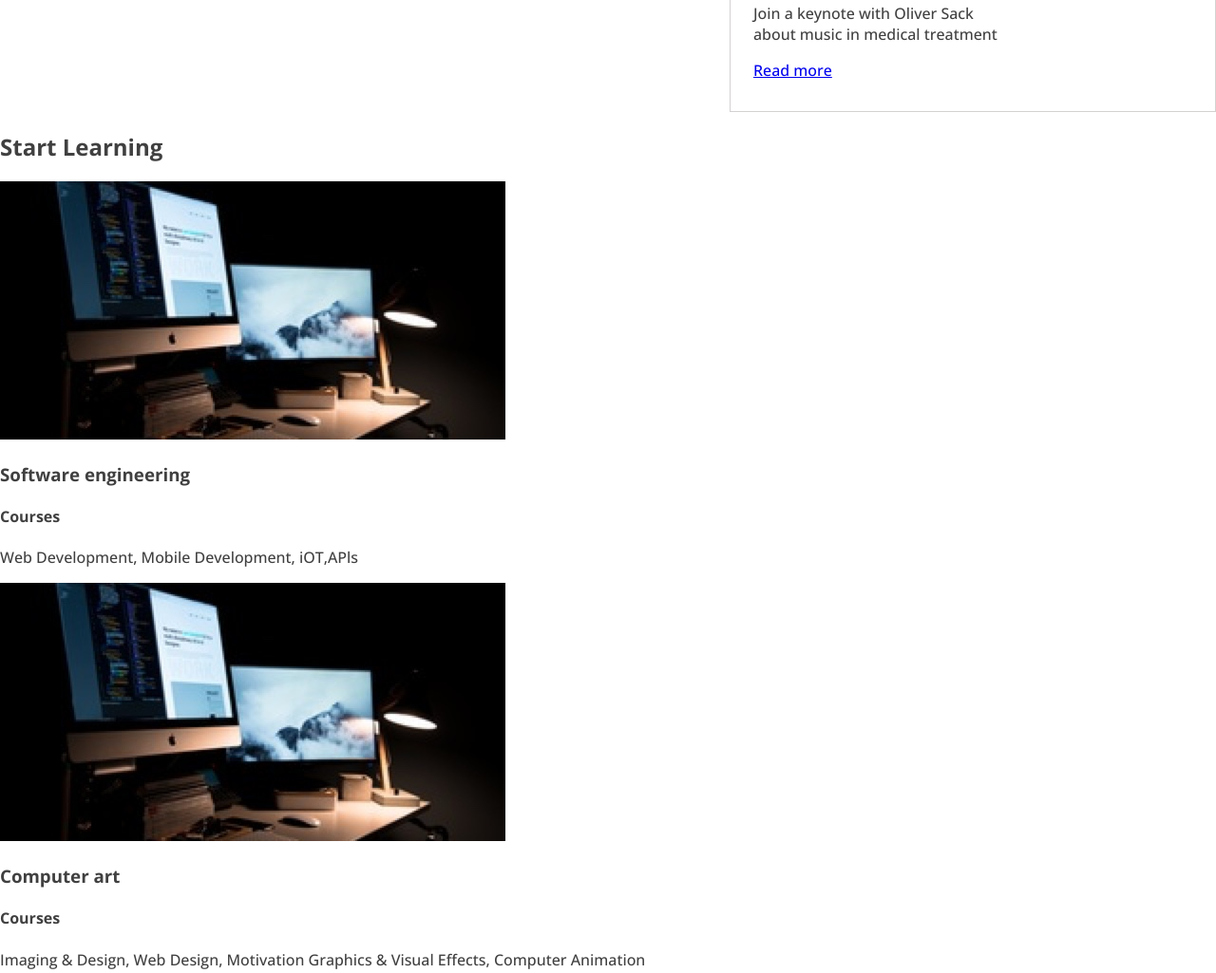
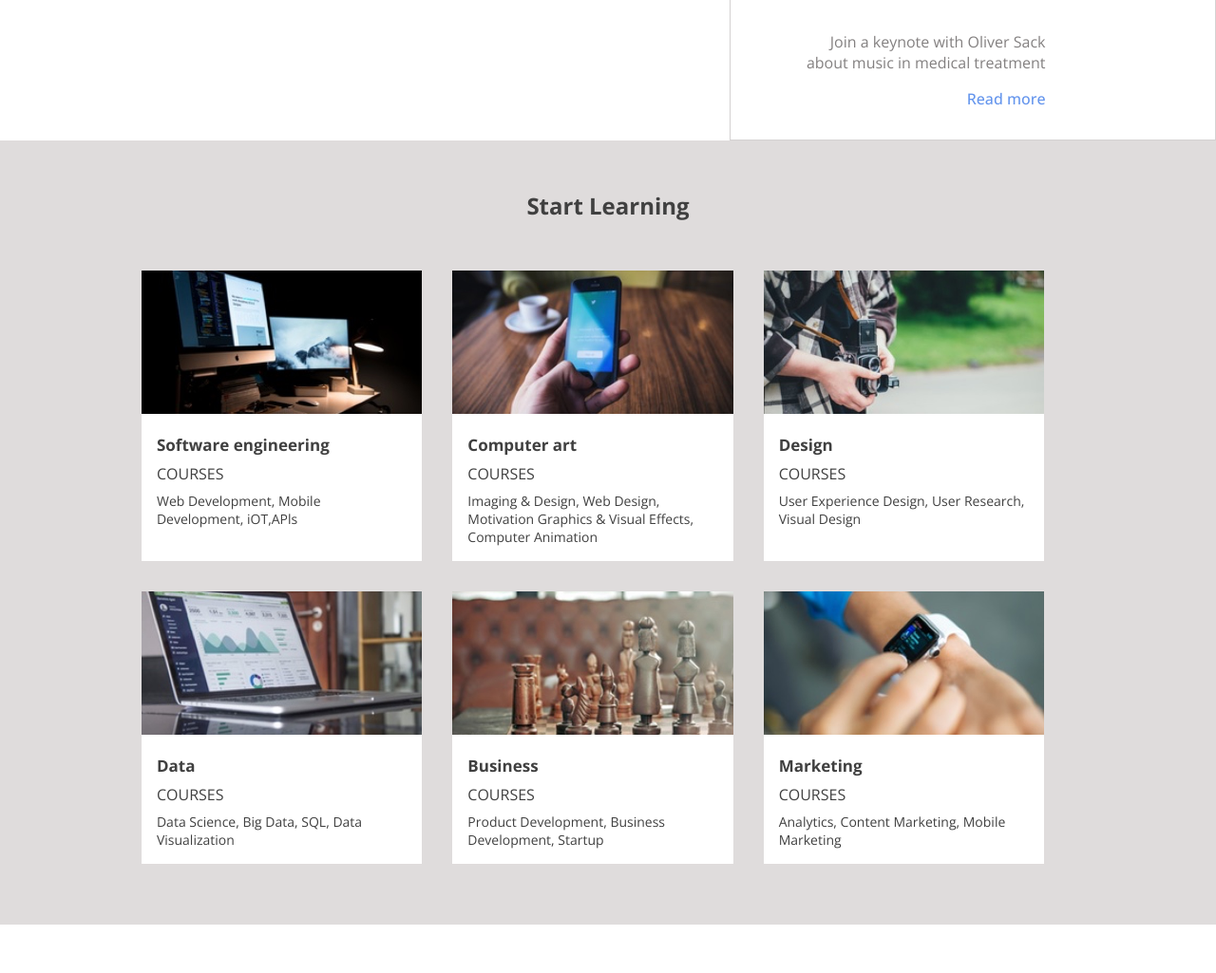
Before and after one commit to victoriad05/colmar-academy, a plain HTML site: page index.html in a window 1280 px wide. Shown: the part 1536-2561 px from the top of the page at 95% size. After the commit the page ends 2510 px from the top, so only its background shows below. Drawn offline with nearby package versions, Linux system fonts and the light colour scheme; a web font is replaced by a local one.

Commit message:
learning page

```diff
--- a/index.html
+++ b/index.html
@@ -85,46 +85,62 @@
                 </div>
             </aside>
         </section>
-        <section class="learning container">
-            <h2>Start Learning</h2>
-            <div>
-                <img src="/resources/images/course-software.jpg" alt="Two computer displays ">
+        <section class="learning-container">
+            <h2 class="learnin-title">Start Learning</h2>
+            <div class="el-containers">
+            <div class="inf-container">
+                <img src="/resources/images/course-software.jpg" alt="Two computer displays">
+                <div class="descr-info">
                 <h3>Software engineering</h3>
                 <h4>Courses</h4>
                 <p>Web Development, Mobile Development, iOT,APls</p>
             </div>
-            <div>
-                <img src="/resources/images/course-software.jpg" alt="Two computer displays ">
-                <h3>Computer art</h3>
-                <h4>Courses</h4>
-                <p>Imaging &amp; Design, Web Design, Motivation Graphics &amp; Visual Effects, Computer Animation</p>
             </div>
-            <div>
-                <img src="/resources/images/course-software.jpg" alt="Two computer displays ">
-                <h3>SDesign</h3>
+            <div class="inf-container">
+                <img src="/resources/images/course-computer-art.jpg" alt="Smart phone in the hand of user">
+                <div class="descr-info">
+                    <h3>Computer art</h3>
+                    <h4>Courses</h4>
+                    <p>Imaging &amp; Design, Web Design,<br> Motivation Graphics &amp; Visual Effects, Computer
+                        Animation</p>
+                </div>
+            </div>
+            <div class="inf-container">
+                <img src="/resources/images/course-design.jpg" alt="Old style camera in the hand of photographer">
+                <div class="descr-info">
+                <h3>Design</h3>
                 <h4>Courses</h4>
                 <p>User Experience Design, User Research, Visual Design</p>
             </div>
-            <div>
-                <img src="/resources/images/course-software.jpg" alt="Two computer displays ">
+            </div>
+            <div class="inf-container">
+                <img src="/resources/images/course-data.jpg" alt="Laptop with diagrams in it">
+                <div class="descr-info">
                 <h3>Data</h3>
                 <h4>Courses</h4>
                 <p>Data Science, Big Data, SQL, Data Visualization</p>
             </div>
-            <div>
-                <img src="/resources/images/course-software.jpg" alt="Two computer displays ">
+            </div>
+            <div class="inf-container">
+                <img src="/resources/images/course-business.jpg" alt="Figures of chesse">
+                <div class="descr-info">
                 <h3>Business</h3>
                 <h4>Courses</h4>
                 <p>Product Development, Business Development, Startup</p>
             </div>
-            <div>
-                <img src="/resources/images/course-software.jpg" alt="Two computer displays ">
+            </div>
+            <div class="inf-container">
+                <img src="/resources/images/course-marketing.jpg" alt="Person use smartwatch">
+                <div class="descr-info">
                 <h3>Marketing</h3>
                 <h4>Courses</h4>
                 <p>Analytics, Content Marketing, Mobile Marketing</p>
             </div>
+            </div>
+            </div>
 
         </section>
+
     </main>
 </body>
 
--- a/resources/style.css
+++ b/resources/style.css
@@ -1,6 +1,7 @@
 * {
     box-sizing: border-box;
 }
+
 @font-face {
     font-family: 'Open Sans';
     font-style: normal;
@@ -10,6 +11,7 @@
     src: url(https://fonts.gstatic.com/s/opensans/v27/memvYaGs126MiZpBA-UvWbX2vVnXBbObj2OVTS-mu0SC55I.woff2) format('woff2');
     unicode-range: U+0000-00FF, U+0131, U+0152-0153, U+02BB-02BC, U+02C6, U+02DA, U+02DC, U+2000-206F, U+2074, U+20AC, U+2122, U+2191, U+2193, U+2212, U+2215, U+FEFF, U+FFFD;
 }
+
 @font-face {
     font-family: 'Open Sans';
     font-style: normal;
@@ -19,6 +21,7 @@
     src: url(https://fonts.gstatic.com/s/opensans/v27/memvYaGs126MiZpBA-UvWbX2vVnXBbObj2OVTS-mu0SC55I.woff2) format('woff2');
     unicode-range: U+0000-00FF, U+0131, U+0152-0153, U+02BB-02BC, U+02C6, U+02DA, U+02DC, U+2000-206F, U+2074, U+20AC, U+2122, U+2191, U+2193, U+2212, U+2215, U+FEFF, U+FFFD;
 }
+
 @font-face {
     font-family: 'Open Sans';
     font-style: normal;
@@ -28,6 +31,7 @@
     src: url(https://fonts.gstatic.com/s/opensans/v27/memvYaGs126MiZpBA-UvWbX2vVnXBbObj2OVTS-mu0SC55I.woff2) format('woff2');
     unicode-range: U+0000-00FF, U+0131, U+0152-0153, U+02BB-02BC, U+02C6, U+02DA, U+02DC, U+2000-206F, U+2074, U+20AC, U+2122, U+2191, U+2193, U+2212, U+2215, U+FEFF, U+FFFD;
 }
+
 @font-face {
     font-family: 'Open Sans';
     font-style: normal;
@@ -37,6 +41,7 @@
     src: url(https://fonts.gstatic.com/s/opensans/v27/memvYaGs126MiZpBA-UvWbX2vVnXBbObj2OVTS-mu0SC55I.woff2) format('woff2');
     unicode-range: U+0000-00FF, U+0131, U+0152-0153, U+02BB-02BC, U+02C6, U+02DA, U+02DC, U+2000-206F, U+2074, U+20AC, U+2122, U+2191, U+2193, U+2212, U+2215, U+FEFF, U+FFFD;
 }
+
 @font-face {
     font-family: 'Open Sans';
     font-style: normal;
@@ -46,6 +51,7 @@
     src: url(https://fonts.gstatic.com/s/opensans/v27/memvYaGs126MiZpBA-UvWbX2vVnXBbObj2OVTS-mu0SC55I.woff2) format('woff2');
     unicode-range: U+0000-00FF, U+0131, U+0152-0153, U+02BB-02BC, U+02C6, U+02DA, U+02DC, U+2000-206F, U+2074, U+20AC, U+2122, U+2191, U+2193, U+2212, U+2215, U+FEFF, U+FFFD;
 }
+
 body {
     font-family: 'Open Sans', Arial, Helvetica, sans-serif;
     margin: 0px auto;
@@ -64,6 +70,7 @@ body {
     padding: 0px;
 
 }
+
 .logo-name {
     font-weight: 300;
     left: 10px;
@@ -84,17 +91,20 @@ body {
     margin: 0px;
     padding: 0px;
 }
+
 .nav-bar {
-    margin: 0 ;
+    margin: 0;
     float: right;
     padding-right: 24px;
     text-decoration: none;
 }
+
 .nav-links {
     height: 100%;
     display: table;
     float: left;
 }
+
 .nav-bar li {
     display: table-cell;
     height: 100%;
@@ -102,31 +112,37 @@ body {
     text-decoration: none;
     color: rgba(64, 64, 64);
 }
-.start-page{
+
+.start-page {
     padding: 32px 24px;
     background-color: rgba(211, 207, 207, 0.726);
     display: flex;
 }
-.banner{
+
+.banner {
     width: 60%;
     padding-right: 24px;
 }
-.content{
+
+.content {
     display: flex;
     justify-content: center;
     flex-direction: column;
 
 
 }
-.title-start{
+
+.title-start {
     font-weight: 800;
     font-size: 35px;
 }
-.content-txt{
+
+.content-txt {
     font-size: 20px;
     letter-spacing: .08px;
 }
-button{
+
+button {
     padding: 8px 0px 8px 0px;
     background-color: rgba(64, 64, 64);
     font-size: 15px;
@@ -134,55 +150,133 @@ button{
     border: none;
     height: 47px;
 }
-.main-page{
+
+.main-page {
     display: flex;
 
 }
-.main-content{
+
+.main-content {
     padding: 32px 24px;
     flex-direction: column;
     width: 60%;
 }
 
-.main-img{
+.main-img {
     width: 100%;
+}
 
-
-}
-.main-title{
+.main-title {
     font-weight: 800;
     font-size: 35px;
 }
-.quote{
+
+.quote {
     font-size: 15px;
     letter-spacing: 1.2px;
     font-weight: 300;
     line-height: 1.5;
 }
-.link{
+
+.link {
     font-size: 16px;
 }
-aside{
+
+aside {
     width: 40%;
-    padding: 32px 24px;
+    padding: 14px 0px 32px;
     border: 1px solid rgb(212, 209, 209);
+
+
 }
-.aside.element{
+
+.aside.element {
     border: 1px solid rgb(212, 209, 209);
     display: flex;
+    justify-content: space-between;
+
+
 
 }
- .aside-pic{
+
+.aside-pic {
     height: auto;
     width: 35%;
+    display: flex;
+    padding-top: 16px;
+    padding-left: 16px;
 }
-.info{
+
+.info {
+    display: flex;
     flex-direction: column;
-    flex-wrap: wrap;
+    width: 65%;
+    text-align: right;
 }
-.info h4{
+}
+
+.info h4 {
     font-size: 19px;
-}
-.info p{
 
 }
+
+.info p {
+    color: rgba(126, 123, 123, 0.959);
+    font-weight: 300;
+}
+
+.info a {
+    text-decoration: none;
+    color: cornflowerblue;
+}
+
+.learning-container {
+    padding: 32px 72px;
+    background-color: rgba(211, 207, 207, 0.726);
+}
+
+.learnin-title {
+    text-align: center;
+    padding-bottom: 32px;
+}
+.el-containers{
+    display: inline-flex;
+    justify-content: center;
+    flex-flow: row wrap;
+}
+
+.inf-container {
+    background-color: white;
+    width: 26%;
+    margin: 0px;
+    margin-bottom: 32px;
+    margin-right: 32px;
+}
+
+.inf-container img {
+    width: 100%;
+    height: auto;
+}
+
+.descr-info {
+    padding: 16px;
+    margin: 0px;
+}
+
+.descr-info h3 {
+    font-size: 17px;
+    margin: 0px;
+}
+
+.descr-info h4 {
+    text-transform: uppercase;
+    font-weight: 300;
+    margin: 0px;
+    padding: 8px 0px;
+}
+
+.descr-info p {
+    font-size: 14px;
+    font-weight: 300;
+    margin: 0px;
+}
```
Also changed, not shown: 2 other files. Lines whose indentation alone changed are shown as unchanged.
